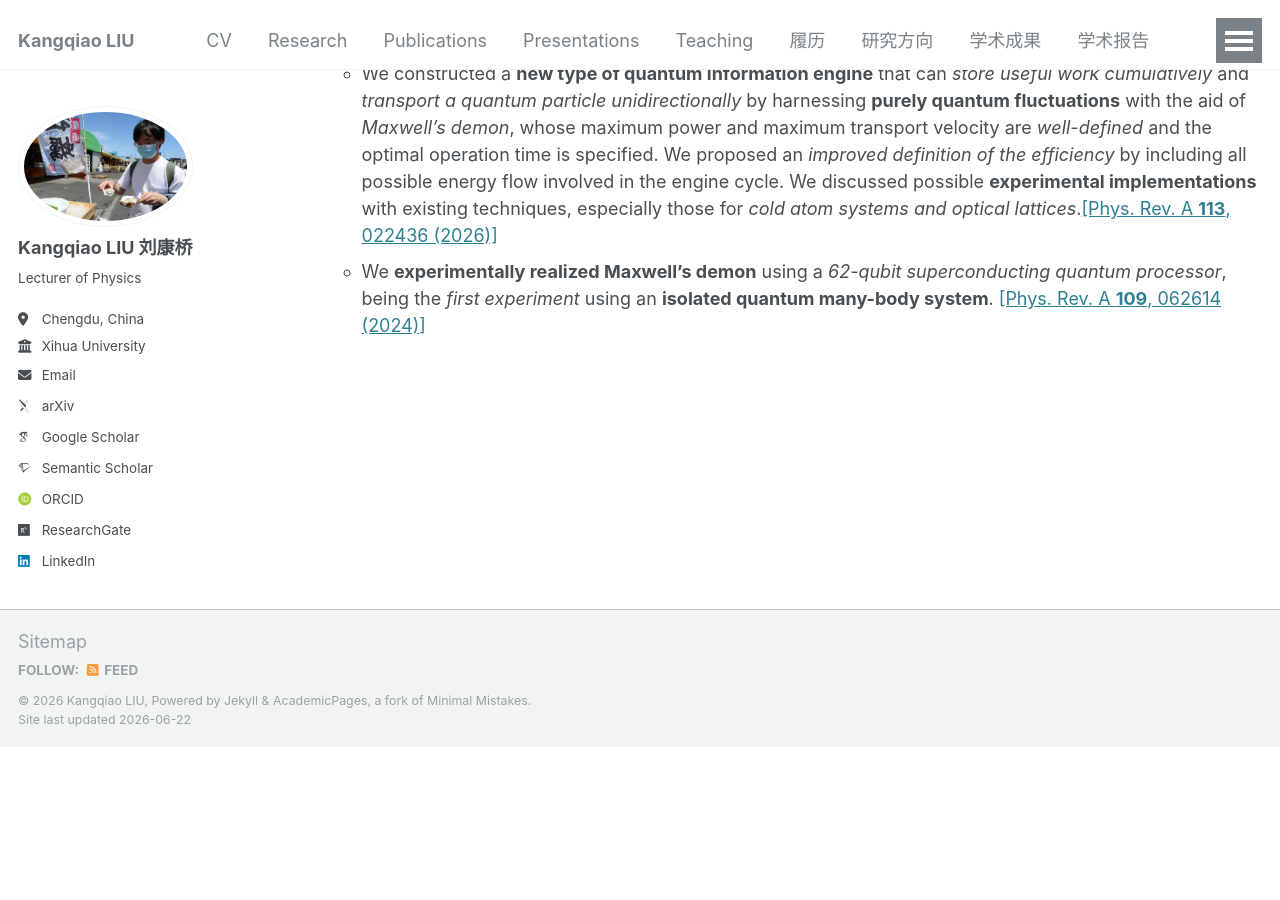
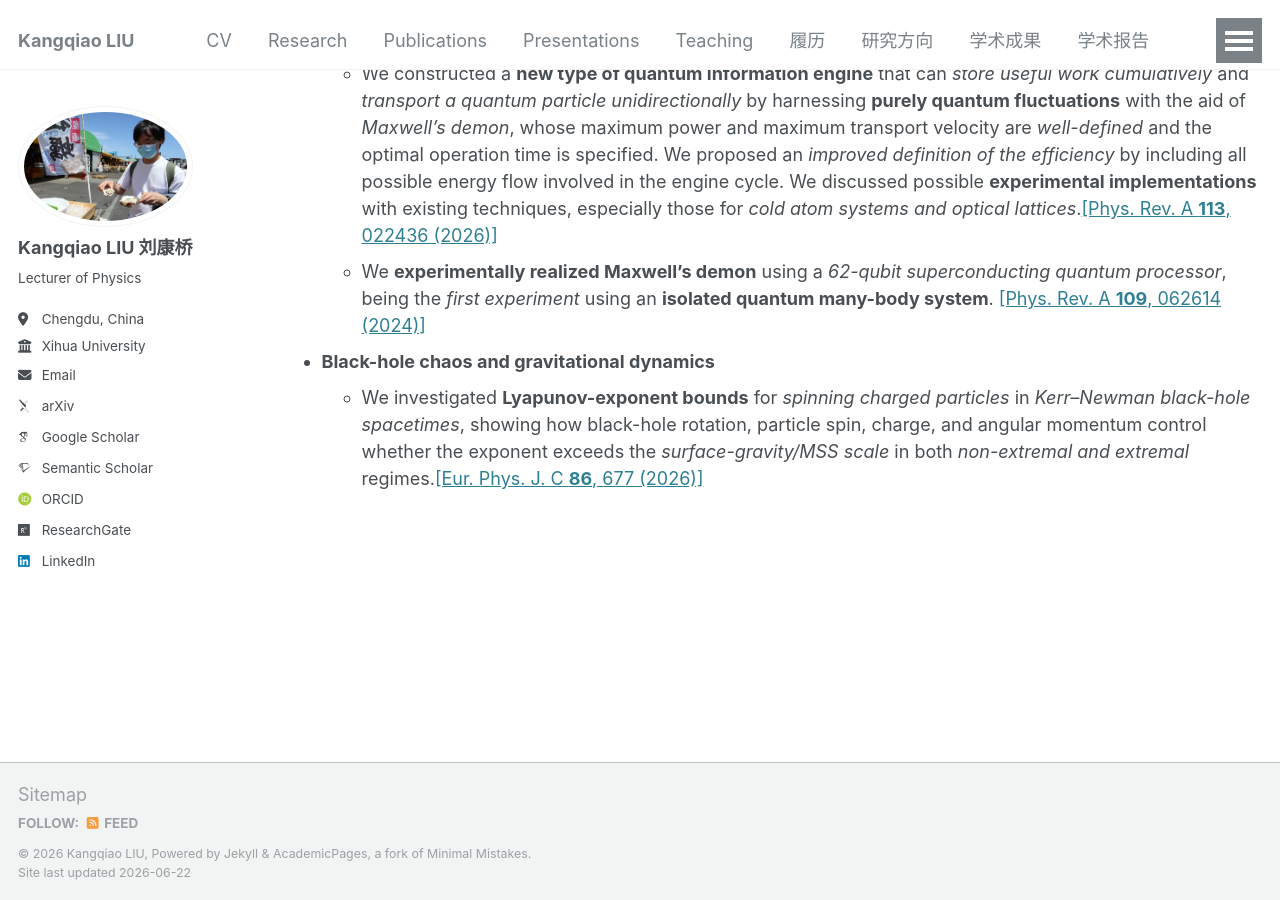
Before and after one commit to KangqiaoLiu/KangqiaoLiu.github.io, a Jekyll site: the page built from _pages/research.md, in a window 1280 px wide and 900 px high, scrolled down 941 px. Built offline with Jekyll 4.4.1, drawn with Linux system fonts in a browser that asks for light colours; some web fonts are replaced; before the commit the page ends 1688 px from its top, so only the background shows below that.

Commit message:
Add section on black-hole chaos and gravitational dynamics
Added a new section on black-hole chaos and gravitational dynamics, detailing the investigation of Lyapunov-exponent bounds for spinning charged particles in Kerr–Newman black-hole spacetimes.

```diff
--- a/_pages/research.md
+++ b/_pages/research.md
@@ -27,3 +27,6 @@ redirect_from:
 * **Quantum Maxwell's demon**
   * We constructed a **new type of quantum information engine** that can *store useful work cumulatively* and *transport a quantum particle unidirectionally* by harnessing **purely quantum fluctuations** with the aid of *Maxwell's demon*, whose maximum power and maximum transport velocity are *well-defined* and the optimal operation time is specified. We proposed an *improved definition of the efficiency* by including all possible energy flow involved in the engine cycle. We discussed possible **experimental implementations** with existing techniques, especially those for *cold atom systems and optical lattices*.[[Phys. Rev. A **113**, 022436 (2026)]](https://journals.aps.org/pra/abstract/10.1103/rhvv-yd6w)
   * We **experimentally realized Maxwell's demon** using a *62-qubit superconducting quantum processor*, being the *first experiment* using an **isolated quantum many-body system**. [[Phys. Rev. A **109**, 062614 (2024)]](https://journals.aps.org/pra/abstract/10.1103/PhysRevA.109.062614)
+
+* **Black-hole chaos and gravitational dynamics**
+  * We investigated **Lyapunov-exponent bounds** for *spinning charged particles* in *Kerr–Newman black-hole spacetimes*, showing how black-hole rotation, particle spin, charge, and angular momentum control whether the exponent exceeds the *surface-gravity/MSS scale* in both *non-extremal and extremal* regimes.[[Eur. Phys. J. C **86**, 677 (2026)]](https://doi.org/10.1140/epjc/s10052-026-15894-8)
```
